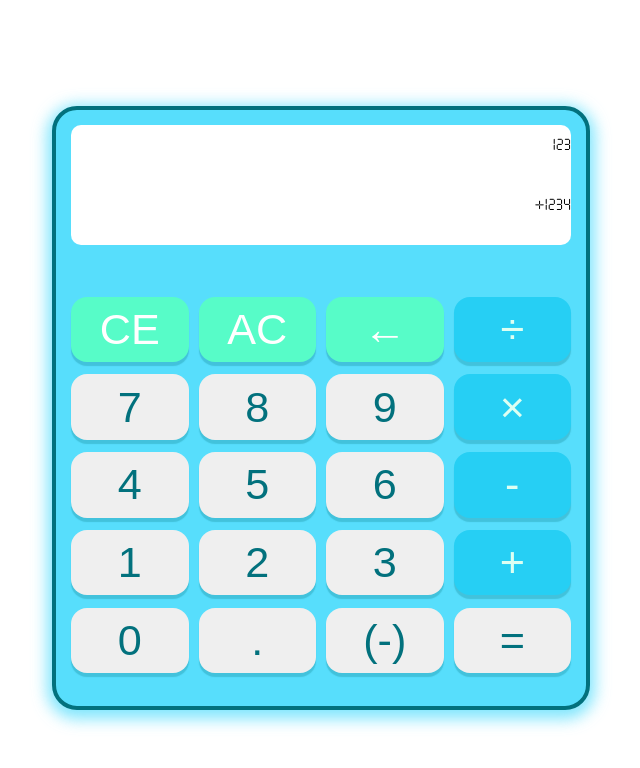
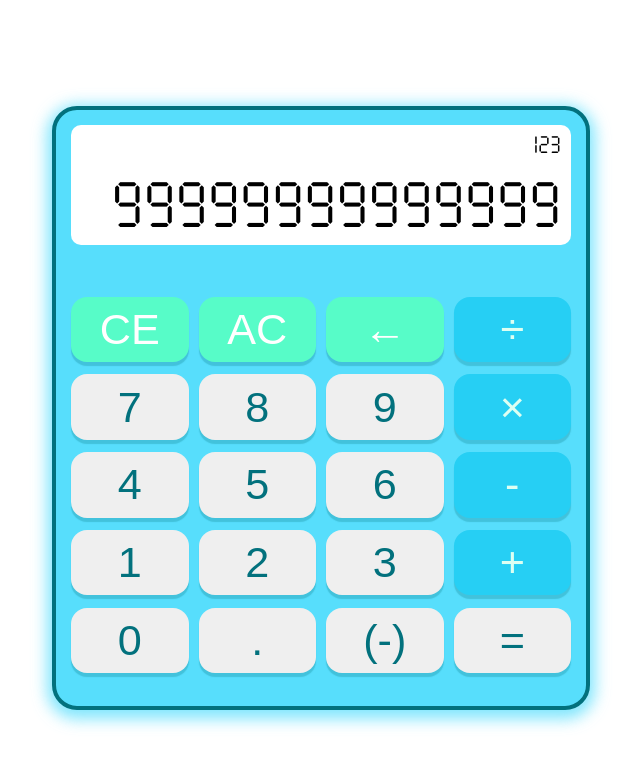
Before and after one commit to zsunnyz/odin-calculator, a plain HTML site: page index.html in a window 1280 px wide. Shown: the whole page, without its empty margins (319-959 px from the left). Drawn offline with Linux system fonts and the light colour scheme.

Commit message:
added display text styling

```diff
--- a/index.html
+++ b/index.html
@@ -24,7 +24,8 @@
     <div id="calc-container">
         <div id="display">
             <div id="prev-line">123</div>
-            <div id="curr-line">+1234</div>
+            <!--Max 14 characters-->
+            <div id="curr-line">99999999999999</div>
         </div>
         <div id="button-container">
             <button id="ce" class="clear">CE</button>
--- a/style.css
+++ b/style.css
@@ -4,7 +4,6 @@ body {
     align-items: center;
     height: 100vh;
 
-    box-sizing: border-box;
 }
 
 #calc-container {
@@ -27,7 +26,7 @@ body {
     display: flex;
     flex-direction: column;
     width: 100%;
-    height: 120px;
+    min-height: 120px;
     margin-bottom: 50px;
     background-color: white;
 
@@ -39,17 +38,27 @@ body {
 }
 
 #display > div {
+    box-sizing: border-box;
     display: flex;
     justify-content: right;
     align-items: center;
+    height: auto;
+
+    word-wrap: break-word;
+    word-break: break-all;
+    padding-right: 10px;
+    padding-left: 10px;
+
 }
 
 #prev-line {
+    font-size: x-large;
     flex: 1 1 0;
 }
 
 #curr-line {
     flex: 2 1 0;
+    font-size: 64px;
 }
 
 #button-container{
```
